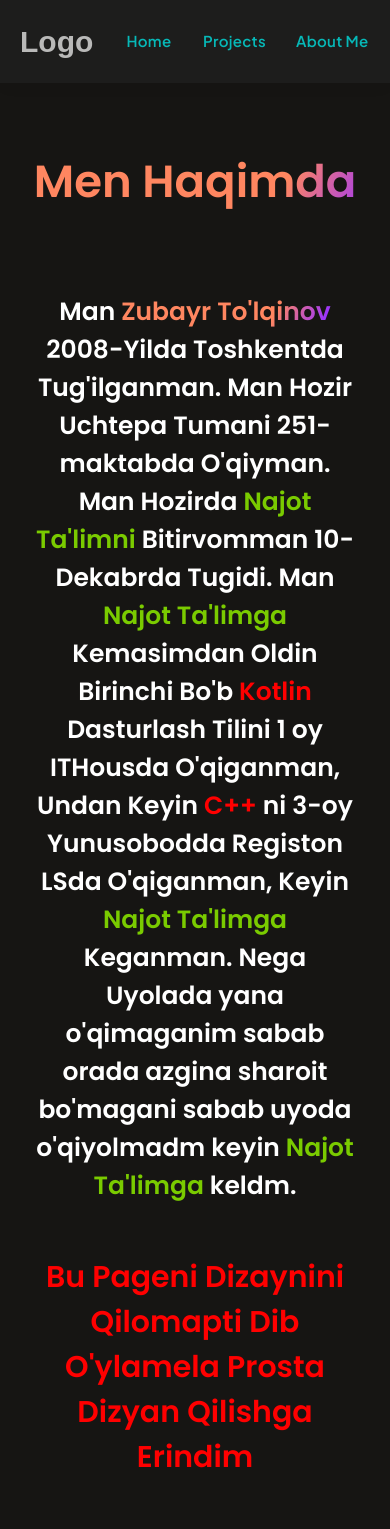
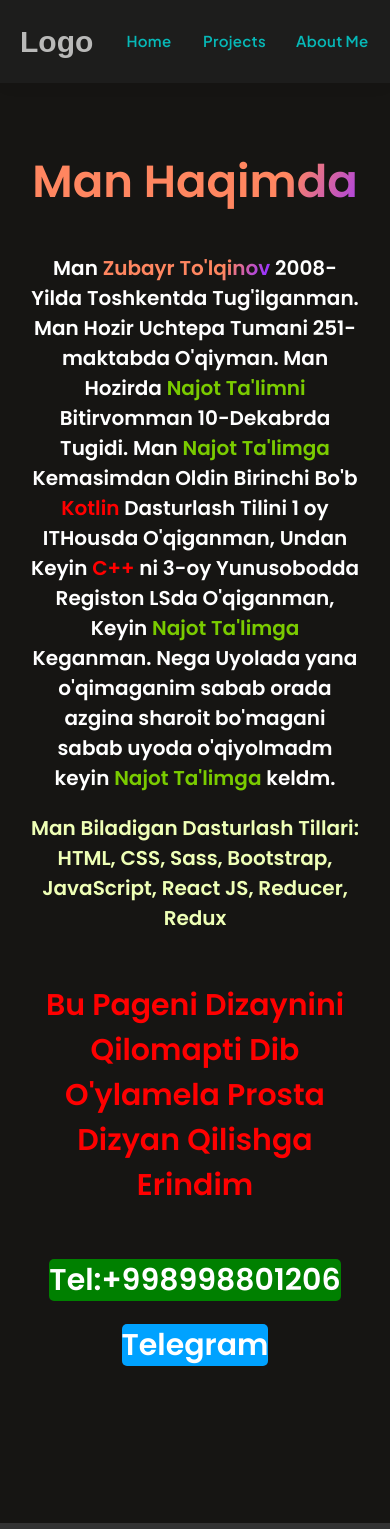
Before and after one commit to Zubayr2110/my-portfolio, a React app: page /aboutme in a window 390 px wide. Shown: the top 1529 px of the page. Built offline with nearby package versions, Linux system fonts and the light colour scheme; the HTML template or start-up script is replaced by a standard one.

Commit message:
Project Done

```diff
--- a/src/pages/AboutMe/AboutMe.css
+++ b/src/pages/AboutMe/AboutMe.css
@@ -27,7 +27,7 @@
 }
 .aboutContent {
     padding: 30px;
-    margin-top: 50px;
+    margin-top: 10px;
     width: 100%;
     height: 610px;
     border: var(--border);
@@ -53,6 +53,13 @@
     font-family: Poppins;
     font-style: normal;
 
+}
+.aboutProgrammingL {
+    font-family: Poppins;
+    color: rgb(238, 255, 182);
+    text-align: center;
+    margin-top: 20px;
+    font-size: 30px;
 }
 .aboutError {
     margin-top: 50px;
@@ -101,7 +108,13 @@
         font-size: 45px;
     }
     .aboutContent {
-        height: 1500px;
+        height: 1300px;
+    }
+    .aboutCA {
+        font-size: 20px;
+    }
+    .aboutProgrammingL {
+        font-size: 20px;
     }
 
 }
--- a/src/pages/AboutMe/AboutMep.jsx
+++ b/src/pages/AboutMe/AboutMep.jsx
@@ -3,7 +3,7 @@ import "./AboutMe.css";
 export default function AboutMeP() {
   return (
     <div className="aboutC">
-      <h1 className="abouth1">Men Haqimda</h1>
+      <h1 className="abouth1">Man Haqimda</h1>
       <div className="aboutContent">
         <p className="aboutCA">
           Man <span className="aboutME">Zubayr To'lqinov</span> 2008-Yilda
@@ -19,6 +19,7 @@ export default function AboutMeP() {
           bo'magani sabab uyoda o'qiyolmadm keyin{" "}
           <span className="aboutNT">Najot Ta'limga</span> keldm.
         </p>
+        <p className="aboutProgrammingL">Man Biladigan Dasturlash Tillari: HTML, CSS, Sass, Bootstrap, JavaScript, React JS, Reducer, Redux</p>
         <p className="aboutError">Bu Pageni Dizaynini Qilomapti Dib O'ylamela Prosta Dizyan Qilishga Erindim</p>
         <p className="aboutPLink">
           <a href="tel:+998998801206" className="aboutLink">
```
